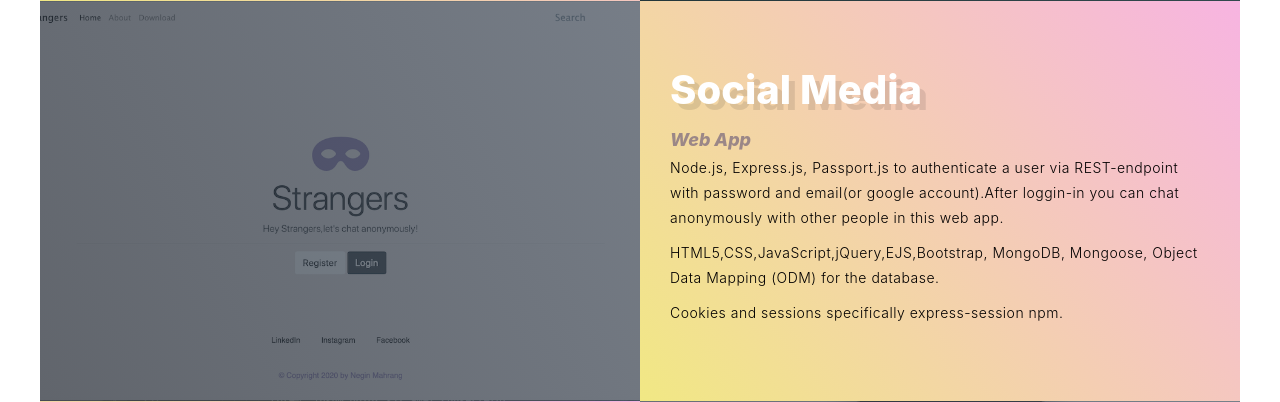
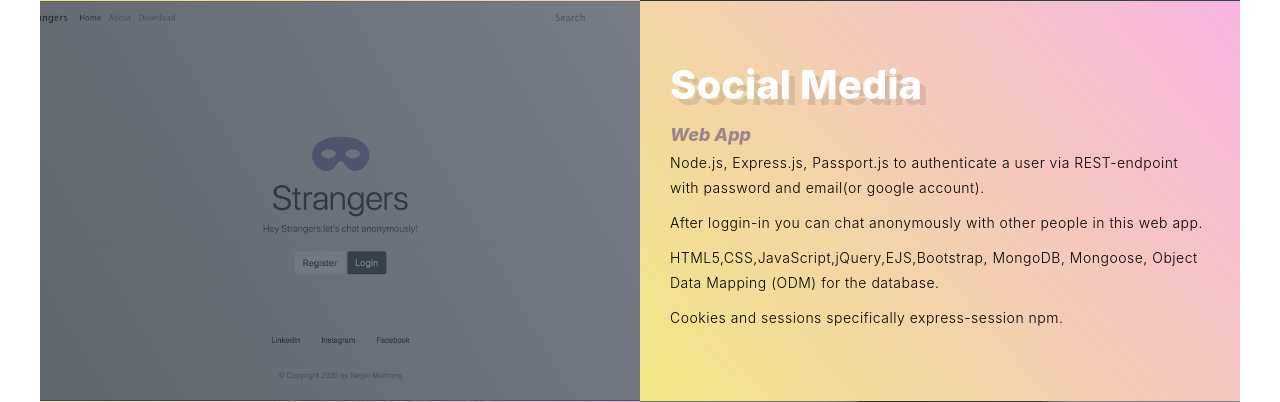
Before and after one commit to neginmhg/negin-portfolio, a PHP site: page / in a window 1280 px wide. Shown: the part 2471-2873 px from the top of the page. Run offline with PHP 8.4, Linux system fonts and the light colour scheme.

Commit message:
Update index.php
Tues Oct 27 2020

```diff
--- a/index.php
+++ b/index.php
@@ -102,11 +102,11 @@ $message_sent=true;
               href="#projects"
               type="button"
               class="btn btn-two"
-              style="font-size: 3rem"
+             style="font-size: 2.5rem;"
             >
 
 
-              <span>View My Projects&nbsp; &nbsp; &nbsp; &nbsp;</span>
+              <span>View My Projects&nbsp; &nbsp; </span>
             </a>
           </div>
         </div>
@@ -316,7 +316,12 @@ npm,
               <h2>Web App</h2>
 
               <p>
-               Node.js, Express.js, Passport.js to authenticate a user via REST-endpoint with password and email(or google account).After loggin-in you can chat anonymously with other people in this web app.</p>
+               Node.js, Express.js, Passport.js to authenticate a user via REST-endpoint with password and email(or google account).</p>
+              <p>
+                 After loggin-in you can chat anonymously with other people in this web app.
+              </p>
+
+
                <p>HTML5,CSS,JavaScript,jQuery,EJS,Bootstrap,
               MongoDB, Mongoose, Object Data Mapping (ODM) for the database.</p>
 
@@ -494,11 +499,8 @@ endif;
     <br>
 
     <h2>&nbsp; &nbsp;Let's get to know each other</h3>
-      <br>
-      <br>
-      <br>
-      <br>
 
+<br>
       <p>(Scan the QR code with your iPhone or a QR code reader.)</p>
     </div>
   </div>
```
